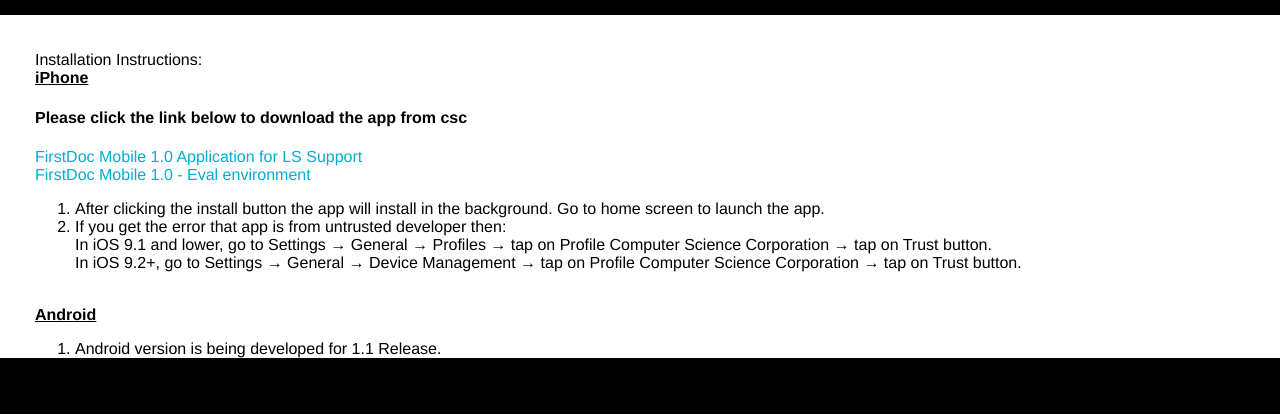
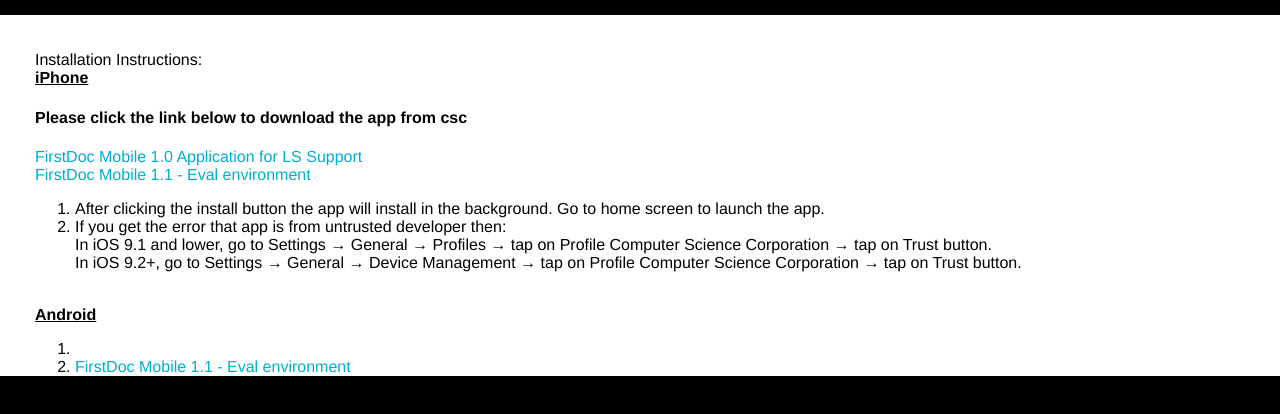
Before and after one commit to lssupport/lssupport, a website: page views/index.html in a window 1280 px wide. Shown: the part 258-672 px from the top of the page. Drawn offline with Linux system fonts and the light colour scheme; files whose address does not match are found by name.

Commit message:
Modify source to include 1.1 version
- Upload 1.1 ipa and apk file
- Rename the files
- Modify index to point to new file
- Create plist file for 1.1 version

```diff
--- a/views/index.html
+++ b/views/index.html
@@ -25,7 +25,7 @@
 		 <h4>Please click the link below to download the app from csc</h4>
 		<a href="itms-services://?action=download-manifest&url=https://lssupport.mybluemix.net/build/FDMobile.plist">FirstDoc Mobile 1.0 Application for LS Support</a>
 	</br>
-	<a href="itms-services://?action=download-manifest&url=https://lssupport.mybluemix.net/build/FDMobileSolGal.plist">FirstDoc Mobile 1.0 - Eval environment</a>
+	<a href="itms-services://?action=download-manifest&url=https://lssupport.mybluemix.net/build/FDMobile_SolGal_1.1.plist">FirstDoc Mobile 1.1 - Eval environment</a>
     <script type="text/javascript" src="scripts/detect.js"></script>
         <ol>
             <li>After clicking the install button the app will install in the background. Go to home screen to launch the app.</li>
@@ -40,7 +40,7 @@
         <b><u>Android</u></b>
         <ol>
             <li>
-                Android version is being developed for 1.1 Release.
+                <li><a href="https://lssupport.mybluemix.net/build/FirstDocMobile_SolGal_1.1.apk">FirstDoc Mobile 1.1 - Eval environment</a></li>
             </li>
         </ol>
     </div>
```
Also changed, not shown: 6 other files.
